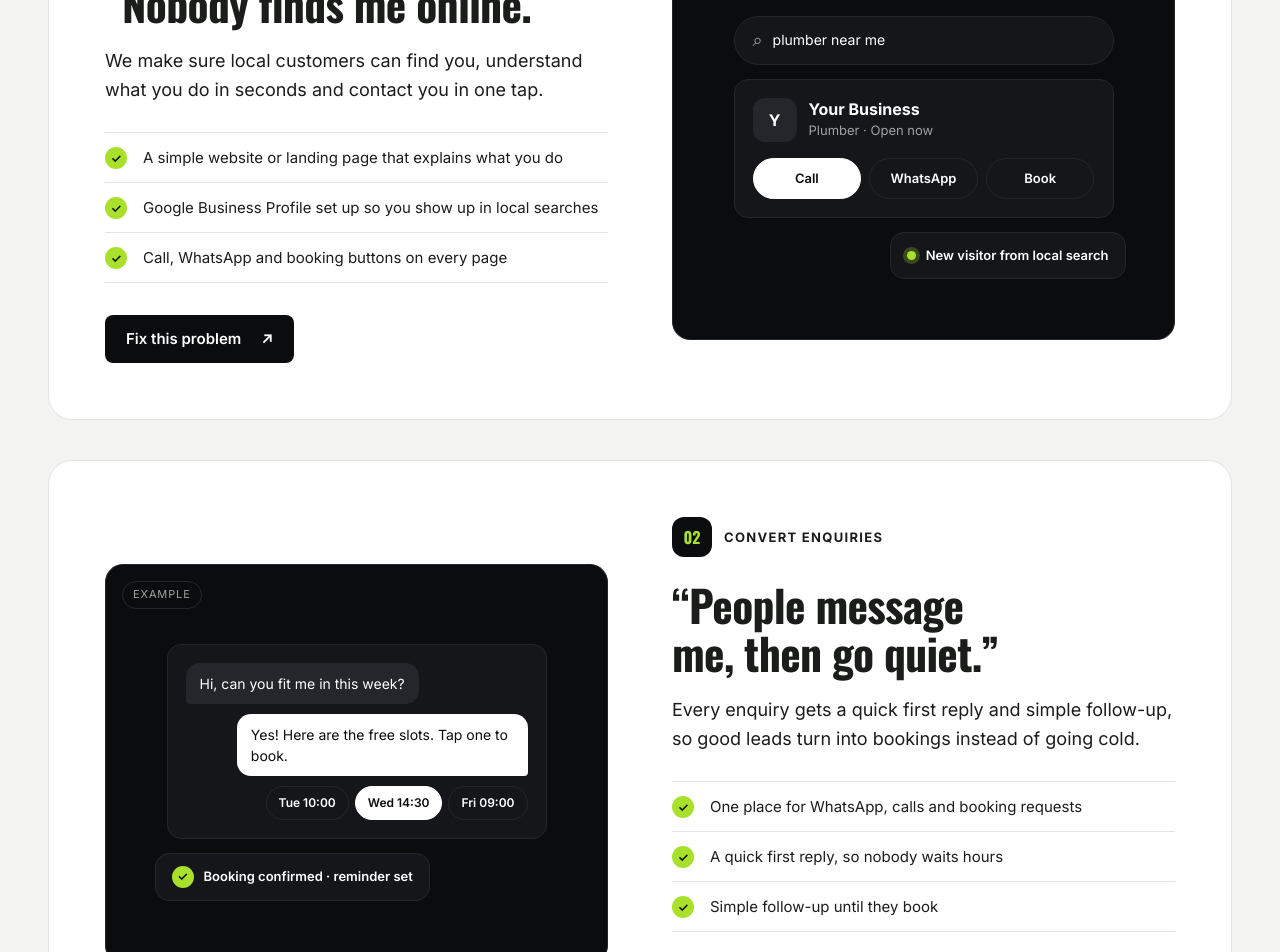
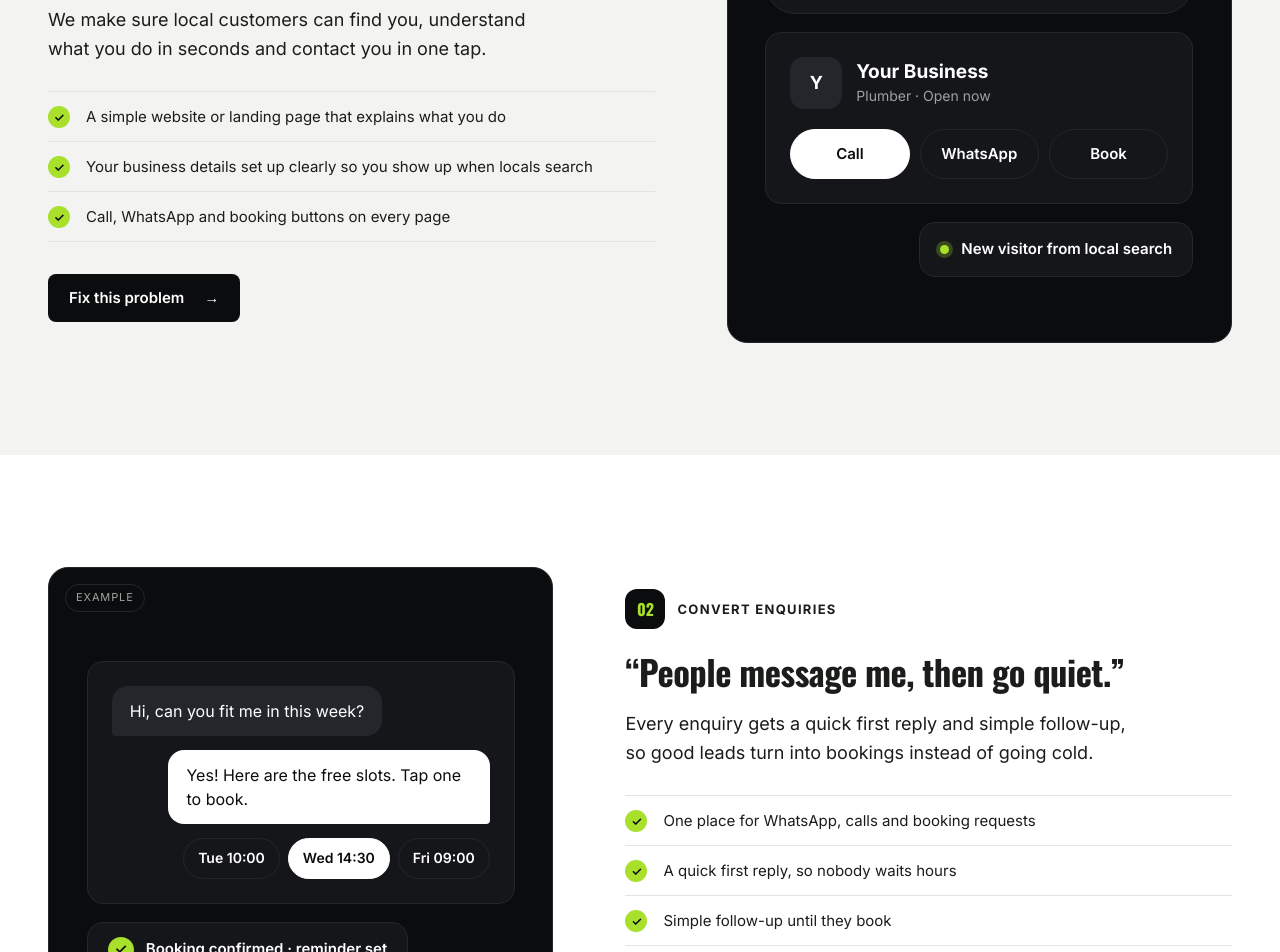
Before and after one commit to ojeemma3-ctrl/emmanuelgrowth-new-website, a Next.js app: page / in a window 1280 px wide. Shown: the part 1380-2332 px from the top of the page. Built offline with nearby package versions, Linux system fonts and the light colour scheme; no server answers.

Commit message:
Offer sections as full-width bands with larger equal-height examples; underline highlight, scroll margins, simpler nav
Co-Authored-By: Claude Opus 5.5 <noreply@anthropic.com>

```diff
--- a/app/globals.css
+++ b/app/globals.css
@@ -19,7 +19,7 @@
 }
 
 * { box-sizing: border-box; }
-html { scroll-behavior: smooth; scroll-padding-top: 76px; }
+html { scroll-behavior: smooth; }
 body { margin: 0; background: var(--white); color: var(--text); font-family: var(--font-inter), Arial, sans-serif; font-size: 16px; line-height: 1.625; }
 button, input { font: inherit; }
 button, a { -webkit-tap-highlight-color: transparent; }
@@ -34,6 +34,7 @@ h2 { font-size: 44px; line-height: 1.14; letter-spacing: -.02em; font-weight: 60
 .sr-only { position: absolute; width: 1px; height: 1px; padding: 0; margin: -1px; overflow: hidden; clip: rect(0,0,0,0); white-space: nowrap; border: 0; }
 .skip-link { position: fixed; z-index: 200; left: 16px; top: 12px; transform: translateY(-150%); background: var(--white); border: 2px solid var(--text); border-radius: 6px; padding: 8px 16px; font-weight: 600; transition: transform .2s ease; }
 .skip-link:focus { transform: translateY(0); }
+section, [id] { scroll-margin-top: 100px; }
 
 /* One highlighted word per section: green marker under dark text on light sections, green text on dark sections. */
 h1 em, h2 em { font-style: normal; color: var(--text); background: linear-gradient(transparent 62%, var(--green) 62%); padding-inline: .06em; }
@@ -96,46 +97,49 @@ h1 em, h2 em { font-style: normal; color: var(--text); background: linear-gradie
 .hero-outcomes span { font-size: 14px; line-height: 21px; color: var(--muted-dark); }
 .hero-outcomes > a:hover strong { color: var(--green); }
 
-.offers-intro { padding-block: 112px 40px; text-align: center; background: var(--grey); }
-.offers-intro h2 { margin: 0 auto; max-width: 18ch; font-size: clamp(2.25rem, 4.4vw, 3.5rem); }
-.offer-block { padding-block: 20px; background: var(--grey); }
-.offer-block:last-of-type { padding-bottom: 112px; }
-.offer-panel { display: grid; grid-template-columns: minmax(0, 1fr) minmax(0, 1fr); gap: 64px; align-items: center; padding: 56px; border: 1px solid var(--border-light); border-radius: 24px; background: var(--white); }
+.offers-intro { padding-block: 112px 16px; text-align: center; background: var(--white); }
+.offers-intro h2 { margin: 0 auto; max-width: none; font-size: clamp(2.25rem, 4.4vw, 3.5rem); }
+.offers-intro h2 em { display: inline-block; color: inherit; background: none; padding-inline: 0; text-decoration: underline; text-decoration-color: var(--green); text-decoration-thickness: 6px; text-underline-offset: 4px; text-decoration-skip-ink: none; }
+.offer-block { padding-block: 112px; background: var(--white); }
+.offer-block.is-grey { background: var(--grey); }
+
+.offer-panel { display: grid; grid-template-columns: minmax(0, 1.2fr) minmax(0, 1fr); gap: 72px; align-items: center; }
+.offer-panel.is-flipped { grid-template-columns: minmax(0, 1fr) minmax(0, 1.2fr); }
 .offer-panel.is-flipped .offer-text { order: 2; }
 .offer-number { display: inline-flex; align-items: center; gap: 12px; margin-bottom: 24px; font-size: 13px; line-height: 18px; font-weight: 700; letter-spacing: .1em; text-transform: uppercase; color: var(--text); }
 .offer-number span { width: 40px; height: 40px; display: grid; place-items: center; border-radius: 12px; background: var(--black); color: var(--green); font-family: var(--font-oswald), sans-serif; font-size: 16px; letter-spacing: 0; }
-.offer-text h3 { margin-bottom: 18px; font-size: clamp(2rem, 3.4vw, 2.75rem); line-height: 1.1; letter-spacing: -.015em; font-weight: 700; }
+.offer-text h3 { margin-bottom: 18px; font-size: clamp(2rem, 2.7vw, 2.4rem); line-height: 1.1; letter-spacing: -.015em; font-weight: 700; text-wrap: pretty; }
 .offer-fix { max-width: 46ch; margin-bottom: 28px; font-size: 18px; line-height: 29px; color: var(--text); }
 .offer-bullets { margin: 0 0 32px; padding: 0; list-style: none; border-top: 1px solid var(--border-light); }
 .offer-bullets li { display: grid; grid-template-columns: 28px minmax(0, 1fr); gap: 10px; align-items: start; padding-block: 13px; border-bottom: 1px solid var(--border-light); font-size: 15px; line-height: 23px; }
 .offer-bullets li > span { width: 22px; height: 22px; display: grid; place-items: center; margin-top: 1px; border-radius: 50%; background: var(--green); color: var(--black); font-size: 12px; font-weight: 700; }
-.offer-media { position: relative; min-height: 400px; display: grid; place-items: center; padding: 56px 32px 40px; border: 1px solid var(--border-dark); border-radius: 18px; background: var(--black); color: var(--white); overflow: hidden; }
+.offer-media { position: relative; height: 480px; display: grid; place-items: center; padding: 56px 0 32px; border: 1px solid var(--border-dark); border-radius: 20px; background: var(--black); color: var(--white); overflow: hidden; }
 .offer-media-label { position: absolute; top: 16px; left: 16px; padding: 4px 10px; border: 1px solid var(--border-dark); border-radius: 999px; font-size: 11px; letter-spacing: .08em; text-transform: uppercase; color: var(--muted-dark); }
-.offer-ui { position: relative; width: 100%; max-width: 380px; display: grid; gap: 14px; }
-.ui-card { padding: 18px; border: 1px solid var(--border-dark); border-radius: 14px; background: var(--surface); color: var(--white); }
-.ui-search { display: flex; align-items: center; gap: 10px; padding: 12px 18px; border: 1px solid var(--border-dark); border-radius: 999px; background: var(--surface); color: var(--white); font-size: 14px; }
-.ui-search span { color: var(--muted-dark); font-size: 18px; line-height: 1; }
-.ui-listing-head { display: flex; align-items: center; gap: 12px; margin-bottom: 16px; }
-.ui-listing-head strong { display: block; font-size: 16px; line-height: 22px; }
-.ui-listing-head small { display: block; font-size: 13px; color: var(--muted-dark); }
-.ui-logo { width: 44px; height: 44px; display: grid; place-items: center; border-radius: 12px; background: var(--border-dark); color: var(--white); font-weight: 700; }
-.ui-actions { display: grid; grid-template-columns: repeat(3, 1fr); gap: 8px; }
-.ui-actions span { padding: 9px 0; border: 1px solid var(--border-dark); border-radius: 999px; text-align: center; font-size: 13px; font-weight: 600; }
+.offer-ui { position: relative; width: 85%; display: grid; gap: 18px; }
+.ui-card { padding: 24px; border: 1px solid var(--border-dark); border-radius: 16px; background: var(--surface); color: var(--white); }
+.ui-search { display: flex; align-items: center; gap: 12px; padding: 16px 22px; border: 1px solid var(--border-dark); border-radius: 999px; background: var(--surface); color: var(--white); font-size: 16px; }
+.ui-search span { color: var(--muted-dark); font-size: 20px; line-height: 1; }
+.ui-listing-head { display: flex; align-items: center; gap: 14px; margin-bottom: 20px; }
+.ui-listing-head strong { display: block; font-size: 19px; line-height: 26px; }
+.ui-listing-head small { display: block; font-size: 14px; color: var(--muted-dark); }
+.ui-logo { width: 52px; height: 52px; display: grid; place-items: center; border-radius: 14px; background: var(--border-dark); color: var(--white); font-size: 18px; font-weight: 700; }
+.ui-actions { display: grid; grid-template-columns: repeat(3, 1fr); gap: 10px; }
+.ui-actions span { padding: 12px 0; border: 1px solid var(--border-dark); border-radius: 999px; text-align: center; font-size: 15px; font-weight: 600; }
 .ui-actions span:first-child { border-color: var(--white); background: var(--white); color: var(--black); }
-.ui-float { display: inline-flex; align-items: center; gap: 10px; width: max-content; max-width: 100%; padding: 12px 16px; font-size: 13px; font-weight: 600; }
-.ui-float-right { justify-self: end; margin-right: -12px; }
-.ui-float-left { justify-self: start; margin-left: -12px; }
+.ui-float { display: inline-flex; align-items: center; gap: 12px; width: max-content; max-width: 100%; padding: 14px 20px; font-size: 15px; font-weight: 600; }
+.ui-float-right { justify-self: end; }
+.ui-float-left { justify-self: start; }
 .ui-dot { width: 9px; height: 9px; flex: 0 0 auto; border-radius: 50%; background: var(--green); box-shadow: 0 0 0 4px color-mix(in srgb, var(--green) 25%, transparent); }
-.ui-check { width: 22px; height: 22px; flex: 0 0 auto; display: grid; place-items: center; border-radius: 50%; background: var(--green); color: var(--black); font-size: 12px; }
-.ui-chat { display: flex; flex-direction: column; gap: 10px; }
-.ui-msg { max-width: 85%; margin: 0; padding: 10px 14px; border-radius: 14px; font-size: 14px; line-height: 21px; }
+.ui-check { width: 26px; height: 26px; flex: 0 0 auto; display: grid; place-items: center; border-radius: 50%; background: var(--green); color: var(--black); font-size: 14px; }
+.ui-chat { display: flex; flex-direction: column; gap: 14px; }
+.ui-msg { max-width: 85%; margin: 0; padding: 13px 18px; border-radius: 16px; font-size: 16px; line-height: 24px; }
 .ui-msg-in { align-self: flex-start; background: var(--border-dark); color: var(--white); border-bottom-left-radius: 4px; }
 .ui-msg-out { align-self: flex-end; background: var(--white); color: var(--black); border-bottom-right-radius: 4px; }
-.ui-slots { display: flex; flex-wrap: wrap; justify-content: flex-end; gap: 6px; }
-.ui-slots span { padding: 6px 12px; border: 1px solid var(--border-dark); border-radius: 999px; font-size: 12px; font-weight: 600; }
+.ui-slots { display: flex; flex-wrap: wrap; justify-content: flex-end; gap: 8px; }
+.ui-slots span { padding: 8px 14px; border: 1px solid var(--border-dark); border-radius: 999px; font-size: 14px; font-weight: 600; }
 .ui-slots .is-picked { border-color: var(--white); background: var(--white); color: var(--black); }
-.ui-review-button { align-self: flex-end; padding: 9px 16px; border-radius: 999px; background: var(--white); color: var(--black); font-size: 13px; font-weight: 600; }
-.ui-stars { align-self: center; padding-top: 6px; color: var(--amber); font-size: 26px; letter-spacing: .12em; }
+.ui-review-button { align-self: flex-end; padding: 12px 20px; border-radius: 999px; background: var(--white); color: var(--black); font-size: 15px; font-weight: 600; }
+.ui-stars { align-self: center; padding-top: 8px; color: var(--amber); font-size: 34px; letter-spacing: .12em; }
 
 .how-section { padding-block: 112px; background: var(--white); }
 .how-heading, .pricing-heading { max-width: 640px; margin: 0 auto 56px; text-align: center; }
@@ -306,16 +310,16 @@ h1 em, h2 em { font-style: normal; color: var(--text); background: linear-gradie
   .site-header nav.is-open { display: flex; }
   .site-header nav > a { min-height: 52px; display: flex; align-items: center; border-bottom: 1px solid var(--border-dark); }
   .nav-button { margin-top: 16px; }
-  .offer-panel { gap: 40px; padding: 40px; }
+  .offer-panel, .offer-panel.is-flipped { gap: 48px; }
 }
 
 @media (max-width: 899px) {
   .faq-grid, .about-panel { grid-template-columns: 1fr; gap: 32px; }
   .how-steps { grid-template-columns: 1fr; }
   .how-steps::before { display: none; }
-  .offer-panel { grid-template-columns: 1fr; }
+  .offer-panel, .offer-panel.is-flipped { grid-template-columns: 1fr; }
   .offer-panel.is-flipped .offer-text { order: 0; }
-  .offer-media { min-height: 340px; }
+  .offer-media { height: 500px; }
 }
 
 @media (max-width: 767px) {
@@ -343,16 +347,20 @@ h1 em, h2 em { font-style: normal; color: var(--text); background: linear-gradie
   .how-steps li { padding: 28px 22px 32px; }
   .pricing-grid { grid-template-columns: 1fr; }
   .price-for { min-height: 0; }
-  .offers-intro { padding-block: 72px 24px; }
-  .offer-block { padding-block: 10px; }
-  .offer-block:last-of-type { padding-bottom: 72px; }
-  .offer-panel { gap: 28px; padding: 24px 20px; border-radius: 18px; }
+  .offers-intro { padding-block: 72px 8px; }
+  .offer-block { padding-block: 72px; }
+
+  .offer-panel, .offer-panel.is-flipped { gap: 36px; }
   .offer-fix { font-size: 16px; line-height: 26px; }
-  .offer-media { min-height: 300px; padding: 52px 20px 28px; }
+  .offer-media { height: 480px; padding: 56px 0 28px; }
+  .offer-ui { width: 88%; }
+  .ui-card { padding: 18px; }
+  .ui-msg { font-size: 15px; line-height: 22px; }
+  .ui-actions span { font-size: 14px; }
   .ui-float-right { margin-right: 0; }
   .ui-float-left { margin-left: 0; }
   .offer-text .button { width: 100%; }
-  html { scroll-padding-top: 64px; }
+  section, [id] { scroll-margin-top: 84px; }
   body { font-size: 15px; line-height: 24px; }
   h1 { font-size: 44px; line-height: 1.08; }
   h2 { font-size: 34px; line-height: 1.18; }
--- a/components/home/Header.tsx
+++ b/components/home/Header.tsx
@@ -23,9 +23,7 @@ export function Header() {
         </Link>
         <button className="menu-button" type="button" aria-expanded={menuOpen} aria-controls="site-nav" onClick={() => setMenuOpen(!menuOpen)}>{menuOpen ? 'Close' : 'Menu'}</button>
         <nav id="site-nav" className={menuOpen ? 'is-open' : ''} aria-label="Main navigation">
-          <Link href="/#get-found" onClick={() => setMenuOpen(false)}>Get Found</Link>
-          <Link href="/#convert-enquiries" onClick={() => setMenuOpen(false)}>Convert Enquiries</Link>
-          <Link href="/#get-more-reviews" onClick={() => setMenuOpen(false)}>Get More Reviews</Link>
+          <Link href="/#services" onClick={() => setMenuOpen(false)}>Services</Link>
           <Link href="/#how-it-works" onClick={() => setMenuOpen(false)}>How It Works</Link>
           <Link href="/#pricing" onClick={() => setMenuOpen(false)}>Pricing</Link>
           <button className="button button-dark nav-button" onClick={startContact} type="button">Get a free visibility check <Arrow /></button>
--- a/components/home/OfferSections.tsx
+++ b/components/home/OfferSections.tsx
@@ -1,6 +1,5 @@
 import type { ReactNode } from 'react';
 import { ContactTrigger } from './InteractionTriggers';
-import { Arrow } from './shared';
 
 export type Offer = {
   id: string;
@@ -66,7 +65,7 @@ export const offers: Offer[] = [
     fix: 'We make sure local customers can find you, understand what you do in seconds and contact you in one tap.',
     bullets: [
       'A simple website or landing page that explains what you do',
-      'Google Business Profile set up so you show up in local searches',
+      'Your business details set up clearly so you show up when locals search',
       'Call, WhatsApp and booking buttons on every page',
     ],
     details: [
@@ -130,7 +129,7 @@ export function OfferPanel({ offer, flipped = false, headingLevel = 'h3' }: { of
         <ul className="offer-bullets">
           {offer.bullets.map((item) => <li key={item}><span aria-hidden="true">✓</span>{item}</li>)}
         </ul>
-        <ContactTrigger className="button button-dark">Fix this problem <Arrow /></ContactTrigger>
+        <ContactTrigger className="button button-dark">Fix this problem <span aria-hidden="true">→</span></ContactTrigger>
       </div>
       <div className="offer-media">
         <span className="offer-media-label">Example</span>
@@ -149,7 +148,7 @@ export function OfferSections() {
         </div>
       </section>
       {offers.map((offer, index) => (
-        <section className="offer-block" id={offer.id} key={offer.id} aria-labelledby={`${offer.id}-title`}>
+        <section className={`offer-block${index % 2 === 0 ? ' is-grey' : ''}`} id={offer.id} key={offer.id} aria-labelledby={`${offer.id}-title`}>
           <OfferPanel offer={offer} flipped={index % 2 === 1} />
         </section>
       ))}
```
